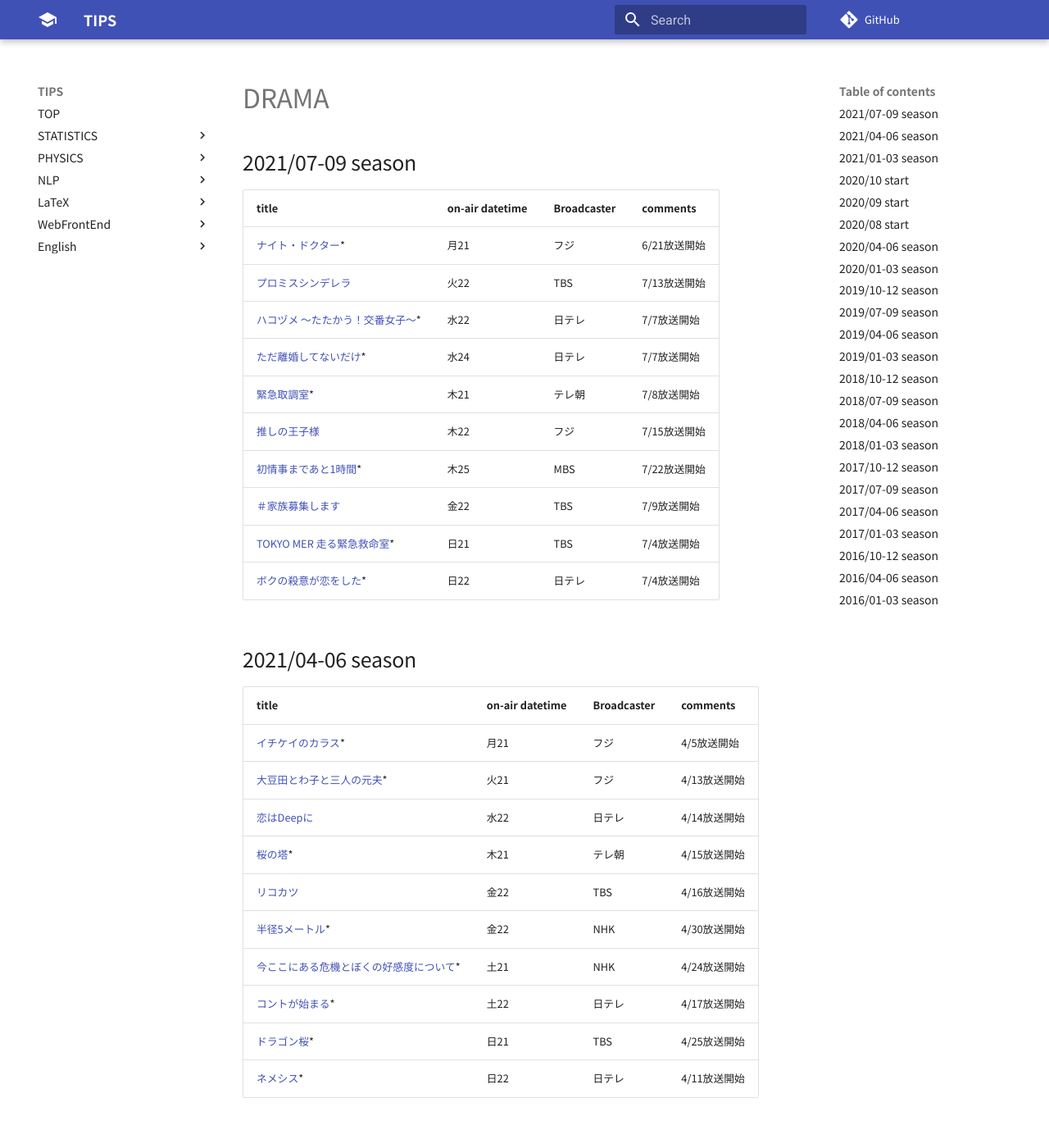
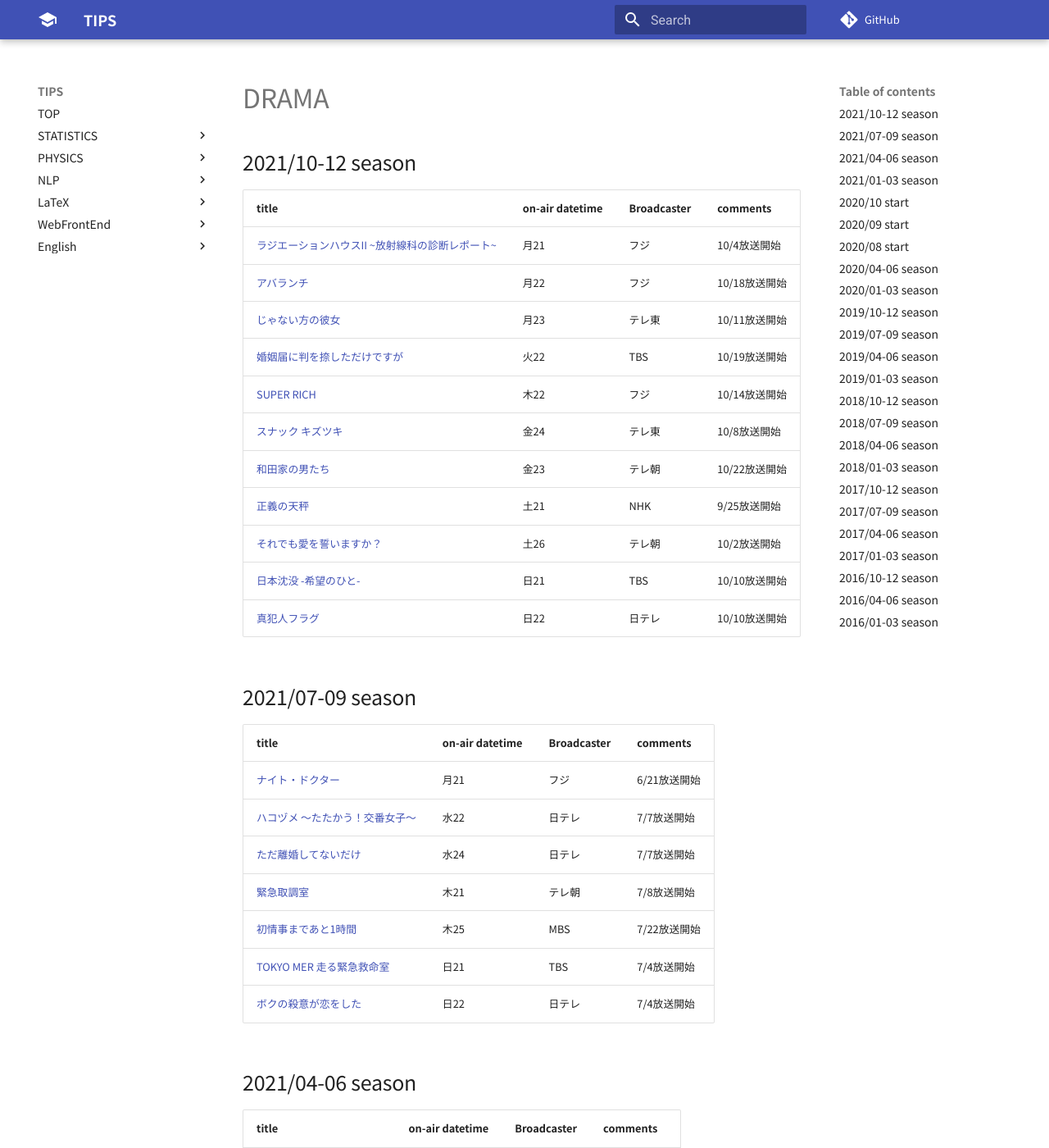
Before and after one commit to aYukiYoshida/tips, an MkDocs documentation site: the page built from docs/favorites/drama.md, in a window 1280 px wide and 1400 px high. Shown: the whole window at 82% size. Built offline with MkDocs 1.6.1 and Material for MkDocs 9.7.7, drawn with Linux system fonts in a browser that asks for light colours; comment, search, counter and statistics services are not loaded.

Commit message:
[mod] Add table of 2021/10-2021/12 to drama doc

```diff
--- a/docs/favorites/drama.md
+++ b/docs/favorites/drama.md
@@ -1,34 +1,43 @@
 # DRAMA
+
+## 2021/10-12 season
+
+|title|on-air datetime|Broadcaster|comments|
+|:-|:-|:-|:-|
+|[ラジエーションハウスII ~放射線科の診断レポート~](https://www.fujitv.co.jp/radiationhouse2/)|月21|フジ|10/4放送開始|
+|[アバランチ](https://www.ktv.jp/A/)|月22|フジ|10/18放送開始|
+|[じゃない方の彼女](https://www.tv-tokyo.co.jp/janaiho/)|月23|テレ東|10/11放送開始|
+|[婚姻届に判を捺しただけですが](https://www.tbs.co.jp/hannoshi_tbs/)|火22|TBS|10/19放送開始|
+|[SUPER RICH](https://www.fujitv.co.jp/SUPERRICH/)|木22|フジ|10/14放送開始|
+|[スナック キズツキ](https://www.tv-tokyo.co.jp/kizutsuki/)|金24|テレ東|10/8放送開始|
+|[和田家の男たち](https://www.tv-asahi.co.jp/wadake/)|金23|テレ朝|10/22放送開始|
+|[正義の天秤](https://www.nhk.jp/p/ts/RM4PJL5QGN/)|土21|NHK|9/25放送開始|
+|[それでも愛を誓いますか？](https://www.asahi.co.jp/soreai/)|土26|テレ朝|10/2放送開始|
+|[日本沈没 -希望のひと-](https://www.tbs.co.jp/nihon_chinbotsu_tbs/)|日21|TBS|10/10放送開始|
+|[真犯人フラグ](https://www.ntv.co.jp/shinhannin-flag/)|日22|日テレ|10/10放送開始|
 
 ## 2021/07-09 season
 
 |title|on-air datetime|Broadcaster|comments|
 |:-|:-|:-|:-|
-|[ナイト・ドクター](https://www.fujitv.co.jp/NightDoctor/introduction/index.html)*|月21|フジ|6/21放送開始|
-|[プロミスシンデレラ](https://www.tbs.co.jp/promise_cinderella_tbs/)|火22|TBS|7/13放送開始|
-|[ハコヅメ 〜たたかう！交番女子〜](https://www.ntv.co.jp/hakozume/)*|水22|日テレ|7/7放送開始|
-|[ただ離婚してないだけ](https://www.tv-tokyo.co.jp/tadarikon/)*|水24|日テレ|7/7放送開始|
-|[緊急取調室](https://www.tv-asahi.co.jp/kintori/)*|木21|テレ朝|7/8放送開始|
-|[推しの王子様](https://www.fujitv.co.jp/oshinooujisama/)|木22|フジ|7/15放送開始|
-|[初情事まであと1時間](https://www.mbs.jp/hatsu-jouji/)*|木25|MBS|7/22放送開始|
-|[＃家族募集します](https://www.tbs.co.jp/kazokuboshuu_tbs/)|金22|TBS|7/9放送開始|
-|[TOKYO MER 走る緊急救命室](https://www.tbs.co.jp/TokyoMER_tbs/)*|日21|TBS|7/4放送開始|
-|[ボクの殺意が恋をした](https://www.ytv.co.jp/bokukoi/)*|日22|日テレ|7/4放送開始|
+|[ナイト・ドクター](https://www.fujitv.co.jp/NightDoctor/introduction/index.html)|月21|フジ|6/21放送開始|
+|[ハコヅメ 〜たたかう！交番女子〜](https://www.ntv.co.jp/hakozume/)|水22|日テレ|7/7放送開始|
+|[ただ離婚してないだけ](https://www.tv-tokyo.co.jp/tadarikon/)|水24|日テレ|7/7放送開始|
+|[緊急取調室](https://www.tv-asahi.co.jp/kintori/)|木21|テレ朝|7/8放送開始|
+|[初情事まであと1時間](https://www.mbs.jp/hatsu-jouji/)|木25|MBS|7/22放送開始|
+|[TOKYO MER 走る緊急救命室](https://www.tbs.co.jp/TokyoMER_tbs/)|日21|TBS|7/4放送開始|
+|[ボクの殺意が恋をした](https://www.ytv.co.jp/bokukoi/)|日22|日テレ|7/4放送開始|
 
 ## 2021/04-06 season
 
 |title|on-air datetime|Broadcaster|comments|
 |:-|:-|:-|:-|
-|[イチケイのカラス](https://www.fujitv.co.jp/ichikei/)*|月21|フジ|4/5放送開始|
-|[大豆田とわ子と三人の元夫](https://www.ktv.jp/mameo/)*|火21|フジ|4/13放送開始|
-|[恋はDeepに](https://www.ntv.co.jp/deep/)|水22|日テレ|4/14放送開始|
-|[桜の塔](https://www.tv-asahi.co.jp/sakuranotou)*|木21|テレ朝|4/15放送開始|
-|[リコカツ](https://www.tbs.co.jp/rikokatsu_tbs/)|金22|TBS|4/16放送開始|
-|[半径5メートル](https://www.nhk.or.jp/dramatopics-blog/22000/442717.html)*|金22|NHK|4/30放送開始|
-|[今ここにある危機とぼくの好感度について](https://www.nhk.or.jp/dramatopics-blog/6000/439721.html)*|土21|NHK|4/24放送開始|
-|[コントが始まる](https://www.ntv.co.jp/conpaji/)*|土22|日テレ|4/17放送開始|
-|[ドラゴン桜](https://www.tbs.co.jp/dragonzakura/)*|日21|TBS|4/25放送開始|
-|[ネメシス](https://www.ntv.co.jp/nemesis/)*|日22|日テレ|4/11放送開始|
+|[イチケイのカラス](https://www.fujitv.co.jp/ichikei/)|月21|フジ|4/5放送開始|
+|[大豆田とわ子と三人の元夫](https://www.ktv.jp/mameo/)|火21|フジ|4/13放送開始|
+|[桜の塔](https://www.tv-asahi.co.jp/sakuranotou)|木21|テレ朝|4/15放送開始|
+|[半径5メートル](https://www.nhk.or.jp/dramatopics-blog/22000/442717.html)|金22|NHK|4/30放送開始|
+|[コントが始まる](https://www.ntv.co.jp/conpaji/)|土22|日テレ|4/17放送開始|
+|[ドラゴン桜](https://www.tbs.co.jp/dragonzakura/)|日21|TBS|4/25放送開始|
 
 ## 2021/01-03 season
 
```
